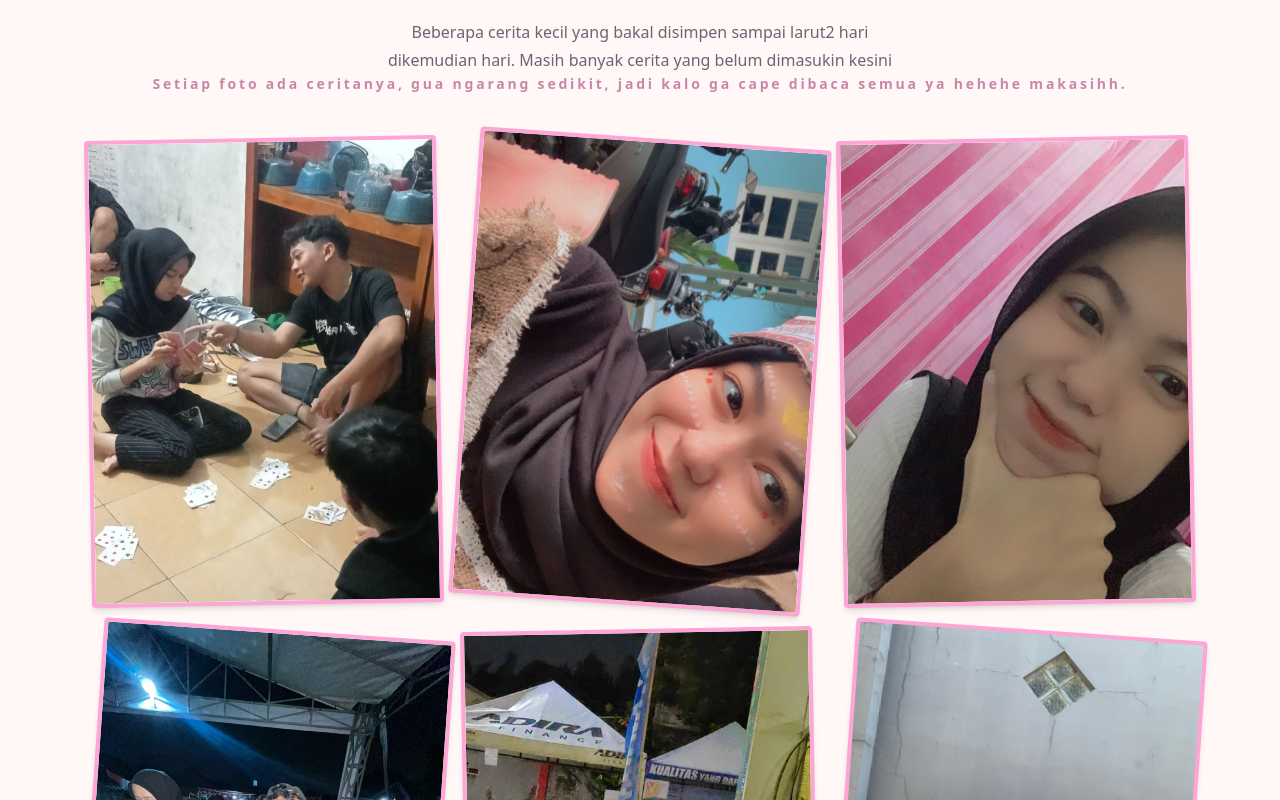
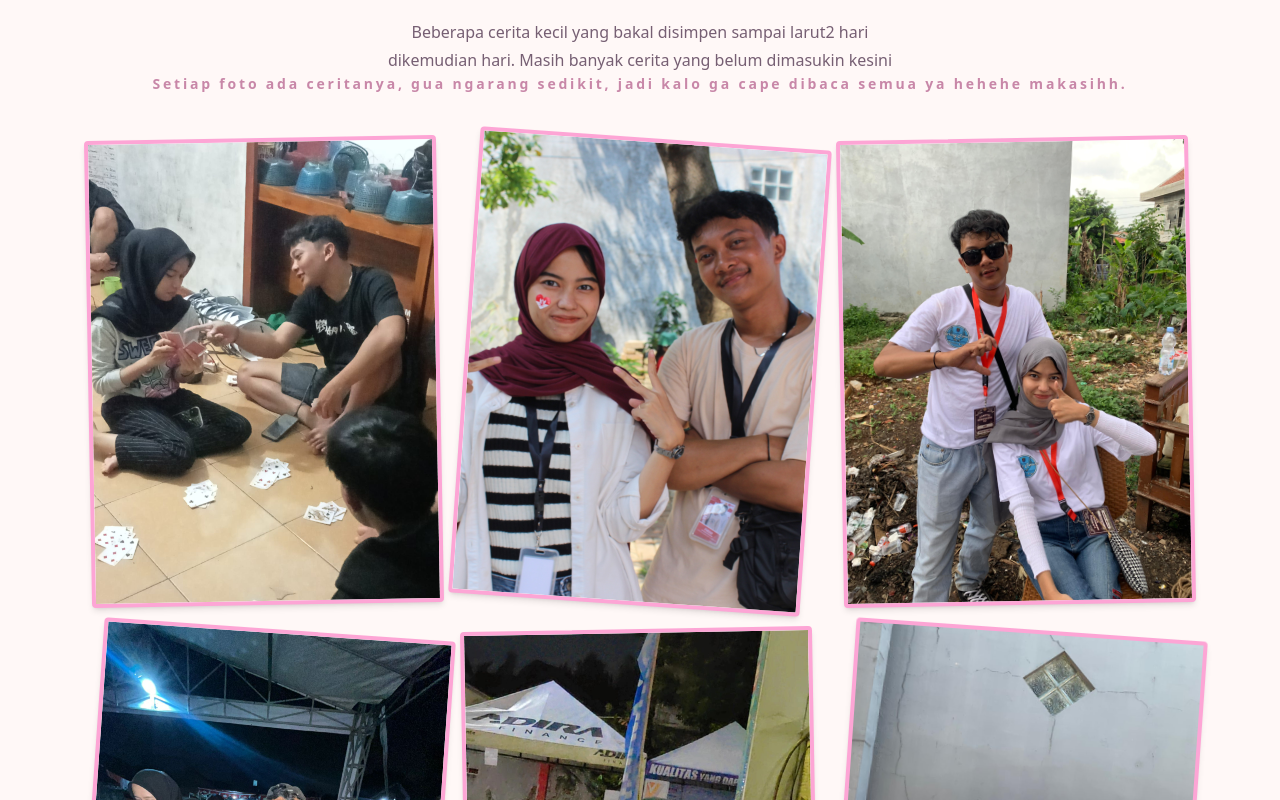
Before and after one commit to Mas-O-rgb/love-safira, a Next.js app: page / in a window 1280 px wide. Shown: the part 1280-2080 px from the top of the page. Built offline with nearby package versions, Linux system fonts and the light colour scheme.

Commit message:
Update foto

```diff
--- a/components/RomanticLanding.tsx
+++ b/components/RomanticLanding.tsx
@@ -16,12 +16,12 @@ const galleryImages = [
     message: "Ini pertama kali kita ngomong, main piw tapi kaya aneh yaa masa pandangan pertama langsung judi jir.",
   },
   {
-    src: "/images/cover-1.jpg",
+    src: "/images/2.jpg",
     alt: "Panitia 17an",
     message: "Beuh, ini yang paling gua suka foto soalnya gua disini keren banget, tapi kalo di pikir2 Pa RT Ongi keren juga ya punya warga bidadari",
   },
   {
-    src: "/images/cover-2.jpg",
+    src: "/images/3.jpg",
     alt: "Jadi panitia katar RW",
     message: "Ini kita lagi jadi panitia Katar RW piw, trus disuruh gaya foto nya begitu TERJEBAK DI FRIENDZONE katanya mah wkwkwk",
   },
@@ -396,7 +396,6 @@ export default function RomanticLanding() {
               alt="Foto wanita tercantik di dunia"
               width={520}
               height={620}
-              priority
               className="h-[340px] w-[270px] rounded-[1.5rem] object-cover sm:h-[440px] sm:w-[360px]"
             />
           </div>
@@ -501,7 +500,7 @@ export default function RomanticLanding() {
             Gak kuat rasanya kalo aku berjauhan kaya gini piw. Ingin segera ketemu dan peluk kamu erat-erat. Tapi aku yakin, jarak ini cuma bikin kita makin sayang satu sama lain.
           </p>
 
-          <div className="relative mx-auto mt-10 grid max-w-2xl grid-cols-[1fr_auto_1fr] items-center justify-center gap-3 sm:gap-6">
+          <div className="relative mx-auto mt-10 grid max-w-2xl grid-rows-[1fr_auto_1fr] items-center justify-center gap-3 sm:gap-3">
             <div className="relative z-10 rounded-2xl bg-white/80 px-3 py-4 shadow-sm sm:px-6">
               <p className="text-3xl">📍</p>
               <p className="mt-2 text-xs font-bold tracking-wider text-[#b87d9d]">
```
